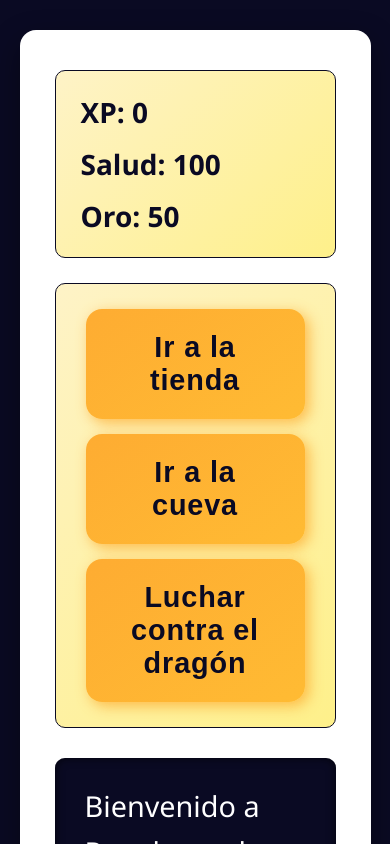
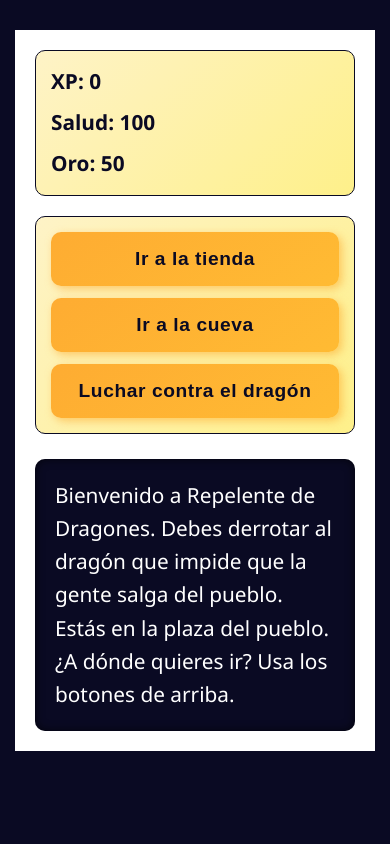
Before and after one commit to JavierSP1997/freecodecampJS, a plain HTML site: page juegoRol/index.html in a window 390 px wide. Shown: the top 844 px of the page. Drawn offline with Linux system fonts and the light colour scheme.

Commit message:
En movil se veia muy mal

```diff
--- a/juegoRol/styles.css
+++ b/juegoRol/styles.css
@@ -96,18 +96,26 @@ button {
 
 
 @media (max-width: 480px) {
+  html, body {
+    width: 100%;
+    height: 100%;
+    overflow-x: hidden;
+  }
+
   #game {
-    width: 95vw;
-    padding: 40px 35px;
-    border-radius: 16px;
-    box-shadow: 0 12px 30px rgba(0, 0, 0, 0.4);
-    font-size: 1.9rem;
+    width: 100%;
+    max-width: 100vw;
+    padding: 20px;
+    border-radius: 0;
+    box-shadow: none;
+    font-size: 1.2rem;
+    margin: 0;
   }
 
   #stats {
-    font-size: 1.75rem;
-    padding: 20px 25px;
-    margin-bottom: 25px;
+    font-size: 1.3rem;
+    padding: 15px 15px;
+    margin-bottom: 20px;
     flex-direction: column;
     gap: 10px;
     align-items: flex-start;
@@ -115,31 +123,29 @@ button {
 
   #controls {
     flex-direction: column;
-    gap: 15px;
-    padding: 25px 30px;
-    font-size: 1.8rem;
-    margin-bottom: 30px;
+    gap: 12px;
+    padding: 15px 15px;
+    font-size: 1.2rem;
+    margin-bottom: 25px;
   }
 
   button {
-    font-size: 1.8rem;
-    padding: 22px 32px;
-    border-radius: 16px;
-    box-shadow: 4px 4px 14px rgba(254, 172, 50, 0.8);
+    font-size: 1.2rem;
+    padding: 16px 20px;
+    border-radius: 10px;
     width: 100%;
-    max-width: 300px;
     margin: 0 auto;
   }
 
   #monsterStats {
-    font-size: 1.75rem;
-    padding: 20px 25px;
-    border-radius: 14px;
-    margin-bottom: 30px;
+    font-size: 1.3rem;
+    padding: 15px;
+    border-radius: 10px;
+    margin-bottom: 25px;
   }
 
   #text {
-    font-size: 1.8rem;
-    padding: 25px 30px;
+    font-size: 1.3rem;
+    padding: 20px;
   }
 }
```
